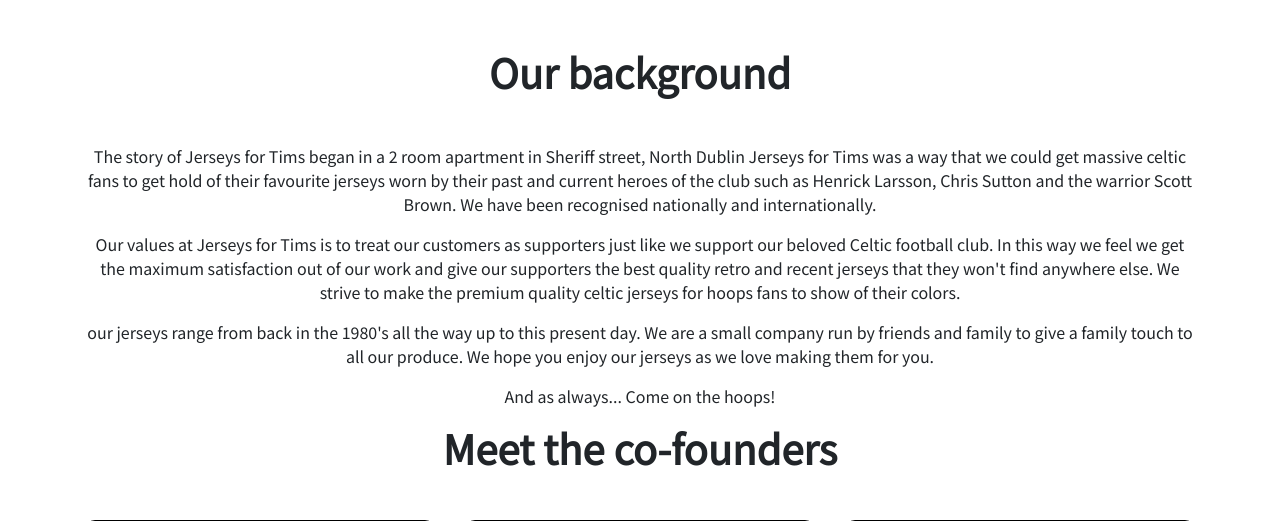
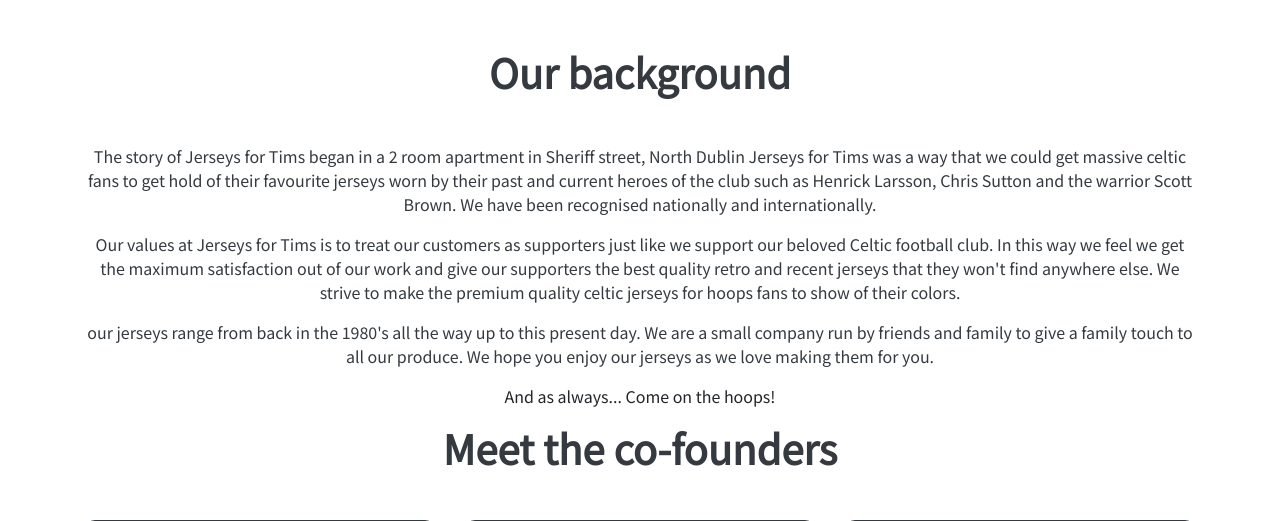
Before and after one commit to markgordon22/Jerseys-for-tims, a Django app: page /about/about in a window 1280 px wide. Shown: the part 1239-1760 px from the top of the page. Run offline with Django 3.2, Linux system fonts and the light colour scheme; some libraries are stand-ins or nearby versions; grey boxes are pictures that could not be loaded.

Commit message:
about page text into one styling line  reducing duplicate code

```diff
--- a/static/css/base.css
+++ b/static/css/base.css
@@ -7,6 +7,8 @@ height: 100%;
 body{
 height: 100vh;
 font-family: 'Noto Sans TC', sans-serif;
+margin: 0;
+padding: 0;
 }
 
 .index-page {
@@ -213,10 +215,17 @@ height: 400px;
   img.card-img-top{
   height: 350px;
   border-radius: 10px;
-  border: 1px solid black;
+  border: 1px solid #343A40;
 
   }
 
   .card{
   border: none;
 }
+
+.founder-text,
+.founder-title,
+.background-paragraph,
+.background-title{
+color: #343A40;
+}
```
